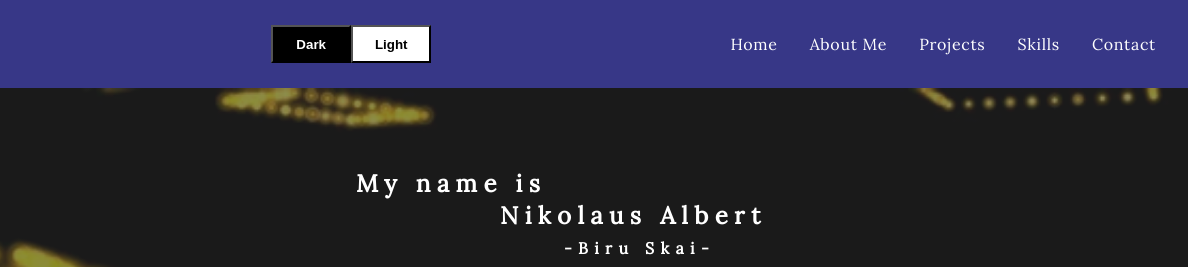
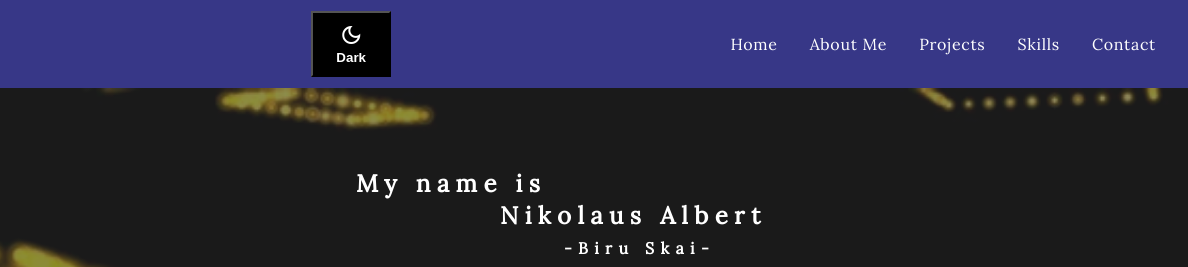
Before and after one commit to BiruSkai/-independent-project-Portfolio, a plain HTML site: page index.html in a window 1280 px wide. Both pictures are taken after a click on the button "Theme". Shown: the top 267 px of the page, 92-1280 px from the left. Drawn offline with nearby package versions, Linux system fonts and the light colour scheme.

Commit message:
1st modified

```diff
--- a/index.html
+++ b/index.html
@@ -5,6 +5,7 @@
         <meta http-equiv="X-UA-Compatible" content="IE=edge">
         <meta name="viewport" content="width=device-width, initial-scale=1.0">
         <link href="https://fonts.googleapis.com/css2?family=Lora&display=swap" rel="stylesheet">
+        <link rel="stylesheet" href="https://fonts.googleapis.com/css2?family=Material+Symbols+Outlined:opsz,wght,FILL,GRAD@20..48,100..700,0..1,-50..200" />
         <link rel="stylesheet" href="./style.css">
         <title>Portfolio</title>
 </head>
@@ -15,9 +16,14 @@
                         <div>
                                 <button id="theme-switcher">Theme</button>
                                 <div id="themeOption">
-
-                                        <button id="dark">Dark</button>
-                                        <button id="light">Light</button>
+                                        <button id="dark">
+                                                <span class="material-symbols-outlined">dark_mode</span>
+                                                Dark
+                                        </button>
+                                        <button id="light">
+                                                <span class="material-symbols-outlined">light_mode</span>
+                                                Light
+                                        </button>
                                 </div>
                         </div>
                         <ul id="nav-list">
--- a/index.js
+++ b/index.js
@@ -104,6 +104,7 @@ themeOption.hidden = true;
 themeSwitcher.onclick = function() {
         themeSwitcher.hidden = true;
         themeOption.hidden = false;
+        light.hidden = true;
         themeOption.style.display = "flex";
         themeOption.style.flexDirection = "row";
 }
```
